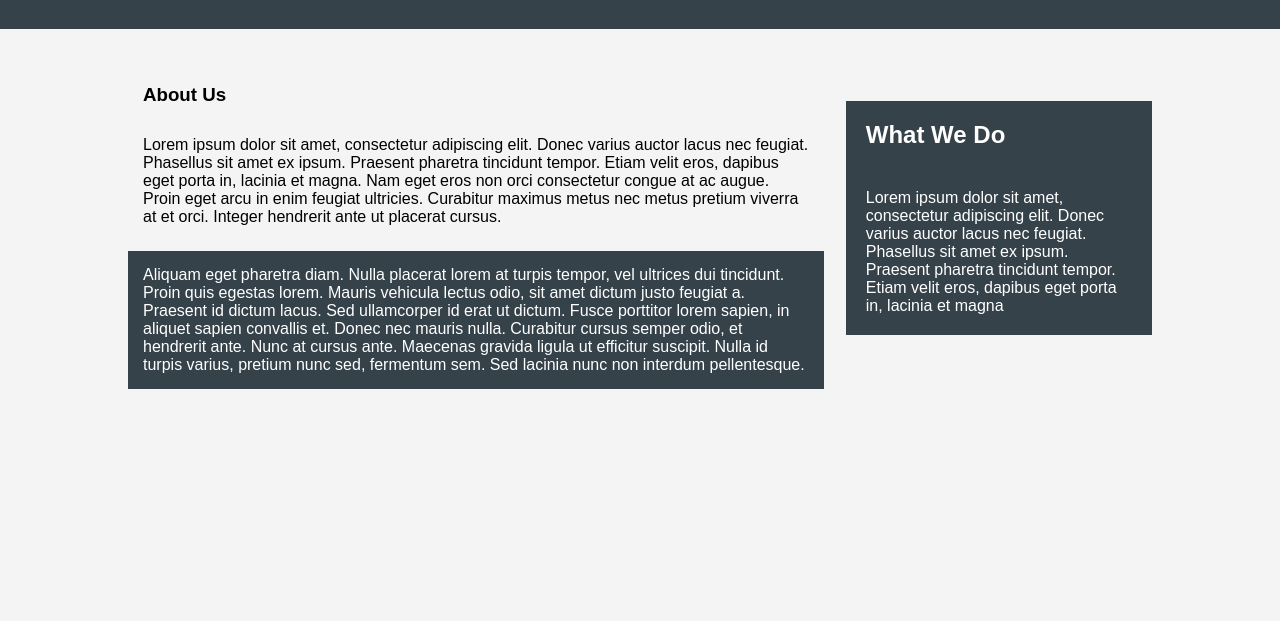
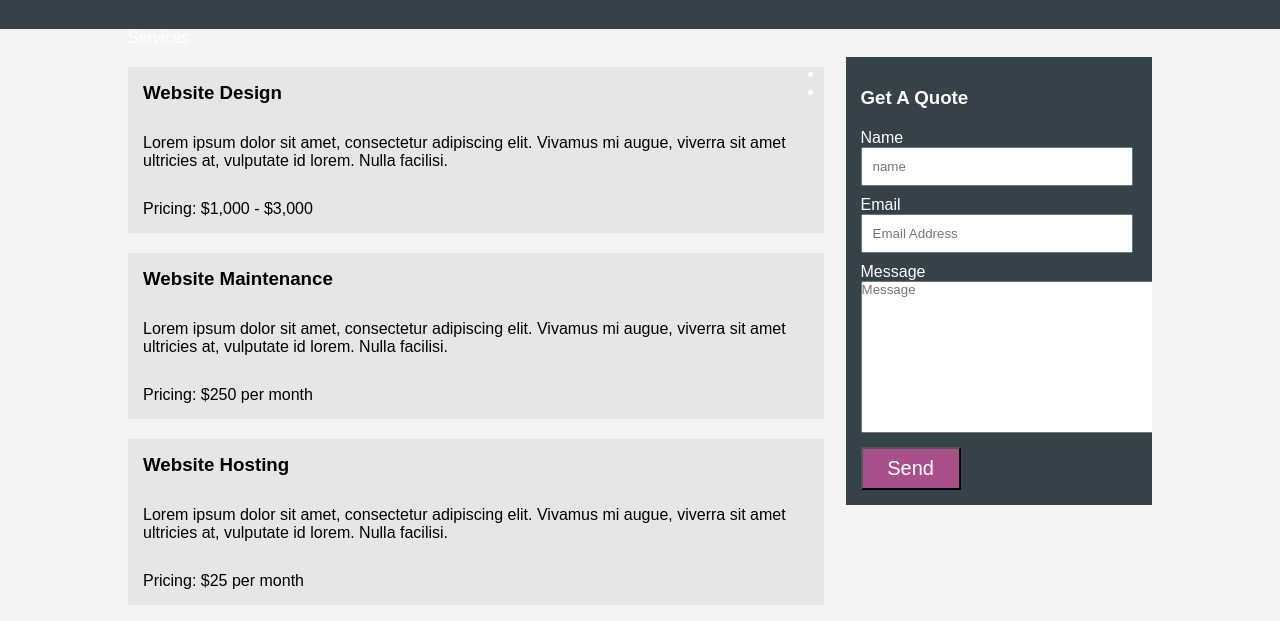
Before and after one commit to E2262-faris/Website-Page-Design, a plain HTML site: page third page/index.html in a window 1280 px wide. Shown: the part 179-800 px from the top of the page. Drawn offline with Linux system fonts and the light colour scheme.

Commit message:
doc:add new page and pic doc

```diff
--- a/third page/index.html
+++ b/third page/index.html
@@ -23,20 +23,51 @@
         </form>
     </div>
     <main>
-        <section id="section-1">
-            <h3 class="first-text">About Us</h3>
-            <p class="first-text" >Lorem ipsum dolor sit amet, consectetur adipiscing elit. Donec varius auctor lacus nec feugiat. Phasellus sit amet ex ipsum. Praesent pharetra tincidunt tempor. Etiam velit eros, dapibus eget porta in, lacinia et magna. Nam eget eros non orci consectetur congue at ac augue. Proin eget arcu in enim feugiat ultricies. Curabitur maximus metus nec metus pretium viverra at et orci. Integer hendrerit ante ut placerat cursus.</p>
-            <p class="first-text" id="second-text">Aliquam eget pharetra diam. Nulla placerat lorem at turpis tempor, vel ultrices dui tincidunt. Proin quis egestas lorem. Mauris vehicula lectus odio, sit amet dictum justo feugiat a. Praesent id dictum lacus. Sed ullamcorper id erat ut dictum. Fusce porttitor lorem sapien, in aliquet sapien convallis et. Donec nec mauris nulla. Curabitur cursus semper odio, et hendrerit ante. Nunc at cursus ante. Maecenas gravida ligula ut efficitur suscipit. Nulla id turpis varius, pretium nunc sed, fermentum sem. Sed lacinia nunc non interdum pellentesque.</p>
-        </section>
-        </section>
-            <h2 class="last-section"  id="last-text" >What We Do</h2>
-            <p class="last-section" >Lorem ipsum dolor sit amet, consectetur adipiscing elit. Donec varius auctor lacus nec feugiat. Phasellus sit amet ex ipsum. Praesent pharetra tincidunt tempor. Etiam velit eros, dapibus eget porta in, lacinia et magna</p>
+        <p>Services</p>
+        <ul>
+            <li>
+                <h3 class="first-text">Website Design</h3>
+                    <p class="first-text" >Lorem ipsum dolor sit amet, consectetur adipiscing elit. Vivamus mi augue, viverra sit amet ultricies at, vulputate id lorem. Nulla facilisi.</p>
+                <p class="first-text" id="second-text">Pricing: $1,000 - $3,000</p>
+            </li>
+        </ul>
+        <ul>
+            <li>
+                <h3 class="first-text">Website Maintenance</h3>
+                <p class="first-text" >Lorem ipsum dolor sit amet, consectetur adipiscing elit. Vivamus mi augue, viverra sit amet ultricies at, vulputate id lorem. Nulla facilisi.</p>
+                <p class="first-text" id="second-text">Pricing: $250 per month</p>
+            </li>
+        </ul>
+        <ul>
+            <li>
+                <h3 class="first-text">Website Hosting</h3>
+                <p class="first-text" >Lorem ipsum dolor sit amet, consectetur adipiscing elit. Vivamus mi augue, viverra sit amet ultricies at, vulputate id lorem. Nulla facilisi.</p>
+                <p class="first-text" id="second-text">Pricing: $25 per month</p>
+            </li>
+        </ul>
+        <aside>
+            <form >
+                <h3>Get A Quote</h3>
+                <label >Name</label>
+                <br>
+                <input id="text" type="name" placeholder="name">
+                <br>
+                <label >Email</label>
+                <br>
+                <input id="mail" type="email" placeholder="Email Address">
+                <br>
+                <label>Message</label>
+                <br>
+                <textarea name="text" id="" cols="36" rows="10" placeholder="Message"></textarea>
+                <br>
+                <button type="submit" class="button_1">Send</button>
+            </form>
         </section>
     </main>
-    <footer id="footer">
-            <p>Clarusway Web Design, Copyright © 2020</p>
-            <a href="https://clarusway.com/"><img id="last-img" src="./img/clarusway_logo.png" alt=""></a>
-    </footer>
+<footer id="footer">
+        <p>Clarusway Web Design, Copyright © 2020</p>
+        <a href="https://clarusway.com/"><img id="last-img" src="./img/clarusway_logo.png" alt=""></a>
+</footer>
 
 </body>
 </html>
--- a/third page/sass/_footer.scss
+++ b/third page/sass/_footer.scss
@@ -1,11 +1,12 @@
 footer{
-    padding: 40px;
-    // margin-top: 20px;
-    color: black;
+    height: 120px;
+    display: flex;
+    flex-direction: column;
+    align-items: center;
+    align-content: center;
+    padding-top: 40px;
     background-color: #fffaf0;
-    text-align: center;
-    height: 120px;
-
+    border-top: #a9508b 3px solid;
     p{
         color: black;
     }
--- a/third page/sass/_main.scss
+++ b/third page/sass/_main.scss
@@ -2,36 +2,66 @@ main{
     width: 80%;
     margin: auto;
     background-color: #f4f4f4;
-    min-height: 690px;
-    // overflow: hidden;
+    min-height: 850px;
+    overflow: hidden;
 
     .first-text{
         color: black;
         width: 65%;
         float: left;
         padding: 15px;
+        background: #e6e6e6;
+        // border: #cccccc solid 1px;
+        list-style: none;
+
     }
 
-    #second-text{
-        background-color: #35424a;
-        margin-top: 10px;
-        color: white;
+
+
+    h3{
+        margin-top: 20px;
     }
 
-    h3{
-        margin-top: 40px;
-    }
+// --------------------------------------------------------
 
-    .last-section{
-        width: 26%;
+
+    form{
+        width: 27%;
         float: right;
-        padding: 20px;
+        padding: 15px;
         background-color: #35424a;
         color: white;
         position: relative;
-        top: -140px;
+        top: -500px;
         margin-left: 5px;
+        padding-top: 10px;
 
+
+        button{
+            height: 43px;
+            width: 100px;
+            background-color: #a9508b;
+            font-size: 20px;
+        }
+
+
+        h3{
+            padding-bottom: 20px;
+        }
+
+
+        input , textarea {
+
+            margin-bottom: 10px;
+        }
     }
 
+    #text, #mail {
+        width: 90%;
+        padding: 10px;
+    }
+
+
+
+
 }
```
Also changed, not shown: third page/style.css, 1 other file.
